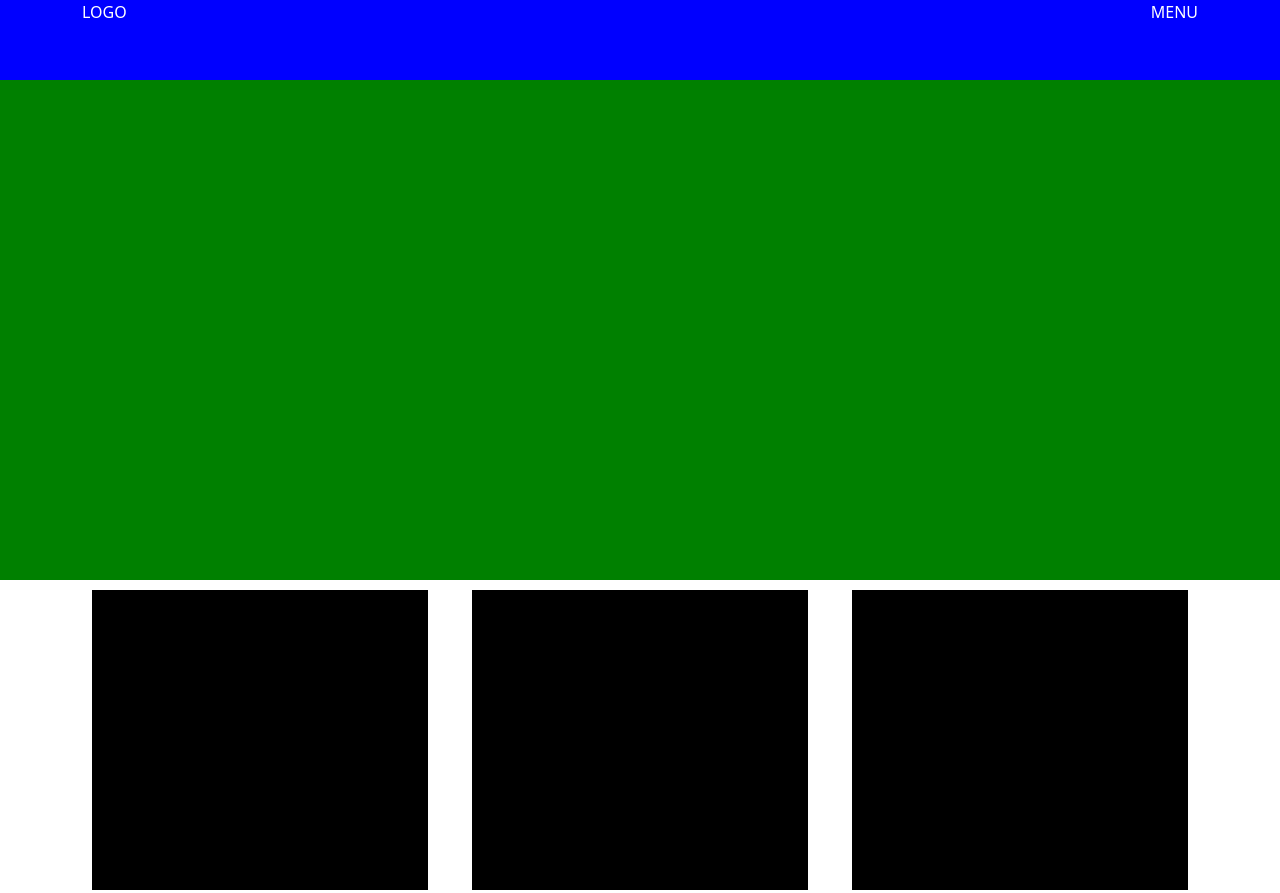
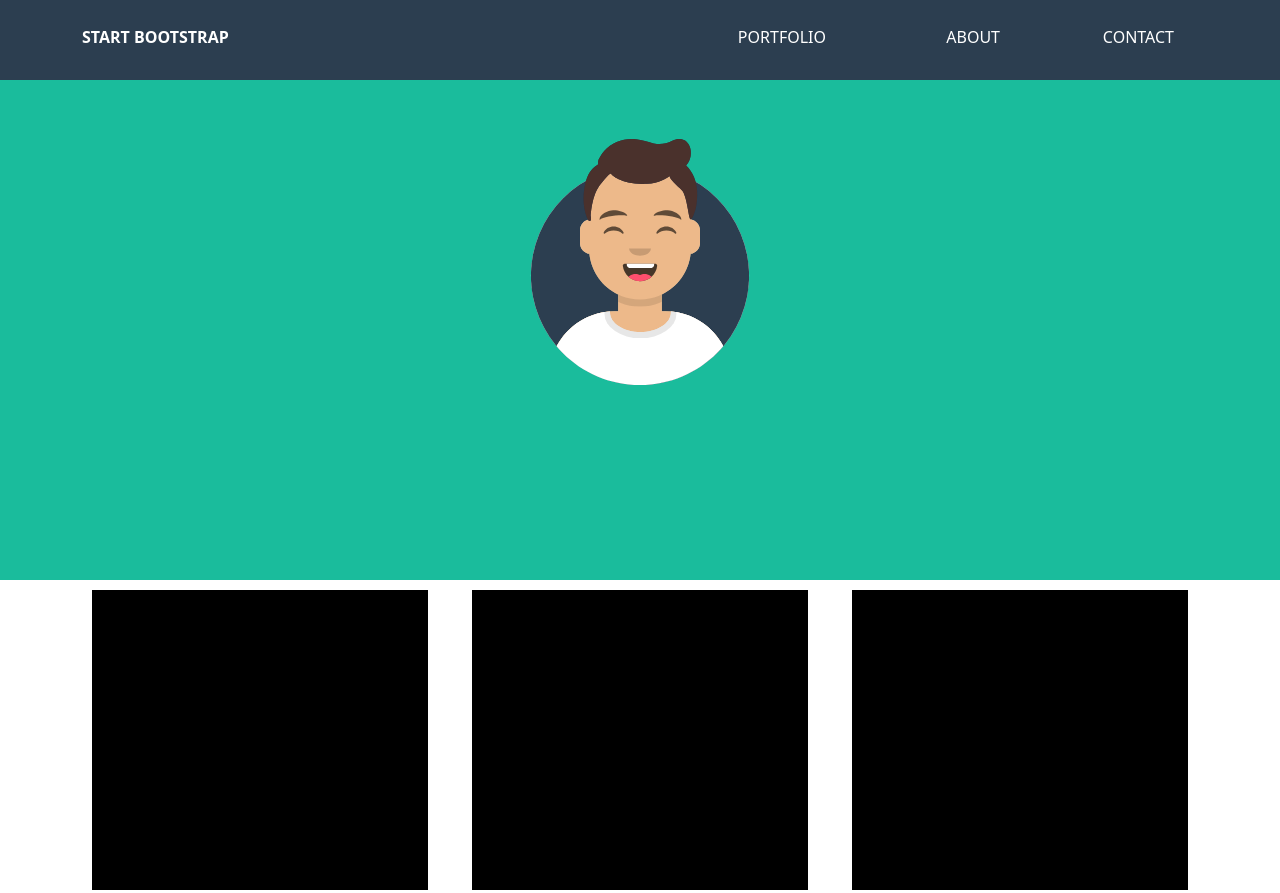
Before and after one commit to SimoneFranzoni/html-css-bootstrap-freelancer, a plain HTML site: page index.html in a window 1280 px wide. Shown: the top 893 px of the page. Drawn offline with nearby package versions, Linux system fonts and the light colour scheme.

Commit message:
jumbotron

```diff
--- a/css/style.css
+++ b/css/style.css
@@ -1,5 +1,5 @@
 .sf-bg-blue{
-    background-color: blue;
+    background-color: #2c3e50;
 }
 
 .sf-mt-90{
@@ -10,8 +10,12 @@
     padding: 50px 0;
 }
 
-.sf-bg-green{
-    background-color: green;
+.sf-pt-25{
+    padding-top: 25px;
+}
+
+.sf-bg-aquagreen{
+    background-color: #1abc9c;
 }
 
 header{
@@ -26,6 +30,11 @@ header{
     margin: 0 auto;
 }
 
+.sf-jumbo-inner img{
+    width: 30%;
+    margin: auto 35%;
+}
+
 .sf-box{
     background-color: black;
     height: 300px;
@@ -33,9 +42,7 @@ header{
 }
 
 .sf-box-about{
-    background-color: black;
     height: 200px;
-
 }
 
 .sf-container-70{
--- a/index.html
+++ b/index.html
@@ -12,18 +12,24 @@
     <header class="fixed-top sf-bg-blue">
         <div class="container">
             <div class="row">
-              <div class="col">LOGO</div>
-              <div class="col text-end">
-                <div class="d-none d-md-block">MENU</div>
+              <div class="col fw-bold sf-pt-25">START BOOTSTRAP</div>
+              <div class="col text-end sf-pt-25">
+                <div class="d-none d-md-block container">
+                    <div class="row">
+                        <div class="col-4">PORTFOLIO</div>
+                        <div class="col-4">ABOUT</div>
+                        <div class="col-4">CONTACT</div>
+                    </div>
+                </div>
                 <div class="d-md-none">HAMB</div>
               </div>
             </div>
           </div>
     </header>
 
-    <section class="sf-mt-90 sf-bg-green sf-py-50">
-        <div class="sf-jumbo-inner sf-bg-green">
-
+    <section class="sf-mt-90 sf-bg-aquagreen sf-py-50">
+        <div class="sf-jumbo-inner sf-bg-aquagreen">
+            <img src="img/img/avatar.svg" alt="">
         </div>
     </section>
 
@@ -50,11 +56,11 @@
         </div>
     </div>
 
-    <section class="about sf-bg-green sf-py-50">
+    <section class="about sf-bg-aquagreen sf-py-50">
         <div class="text-center">
           <h2>ABOUT</h2>
           <div>riga</div>
-          <div class="sf-container-70">
+          <div class="sf-container-70 sf-bg-aquagreen">
             <div class="row">
                 <div class="col-md-6">
                     <div class="sf-box-about">
```
Also changed, not shown: img/img/avatar.svg (added), img/img/cabin.png (added), img/img/cake.png (added), img/img/circus.png (added), img/img/game.png (added), img/img/safe.png (added), img/img/submarine.png (added), img/layouts/desktop.png (added), img/layouts/hover-btn.png (added), img/layouts/hover-img.png (added), img/layouts/smartphone.png (added), img/layouts/tablet.png (added), 1 other file.
